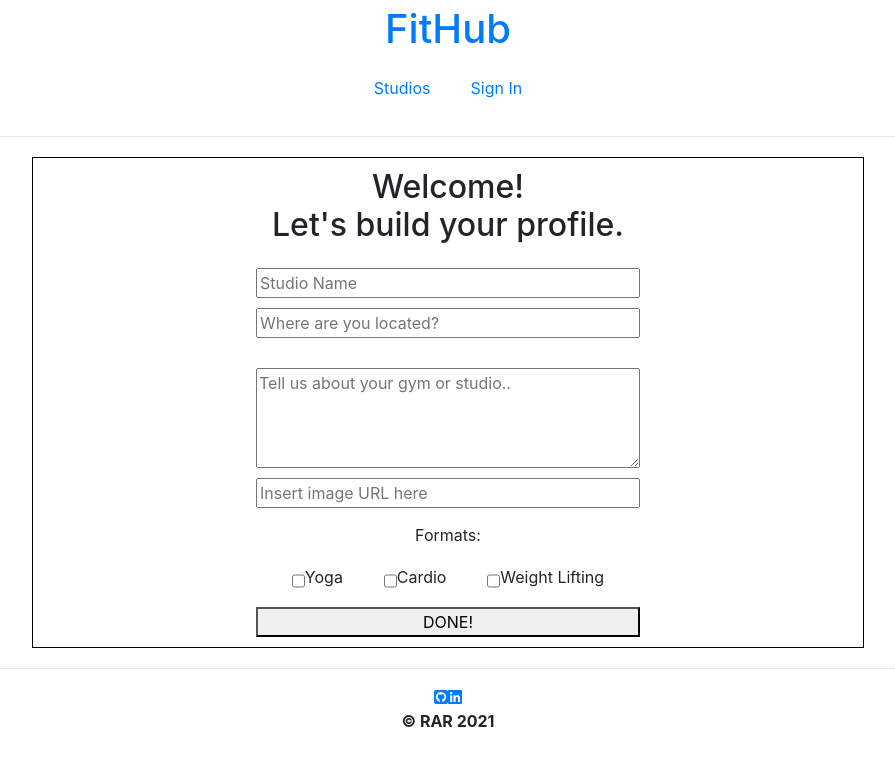
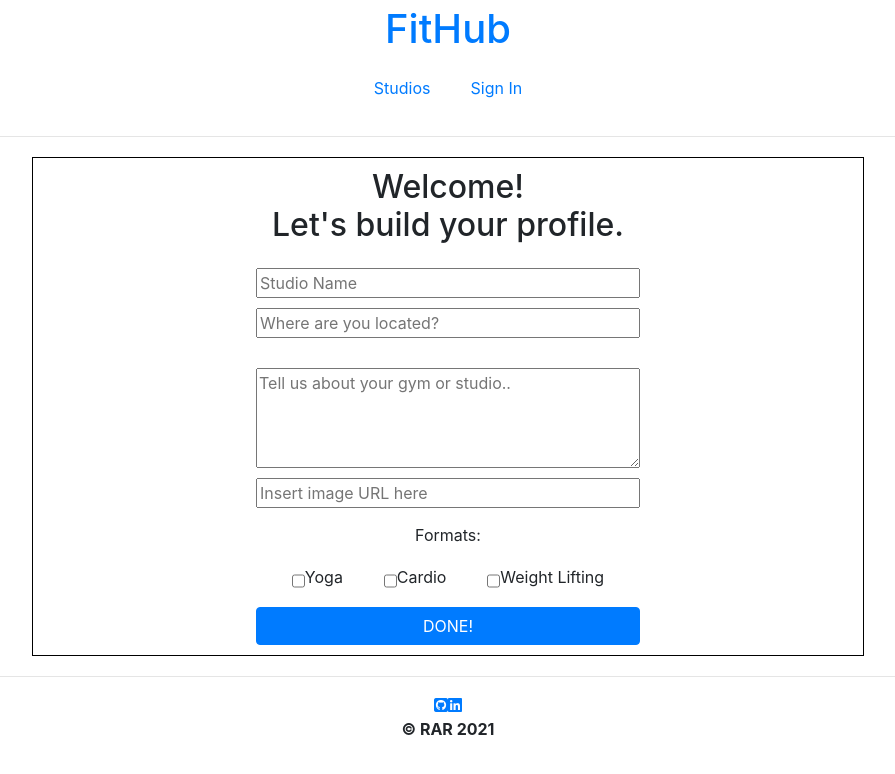
Before and after one commit to rararamberg/fithub, a React (Create React App) app in the folder client/: page /my-studio/create-studio in a window 1280 px wide. Shown: the top 774 px of the page, without its empty margins (192-1087 px from the left). Built offline with nearby package versions, Linux system fonts and the light colour scheme; no server answers; sample sign-in values are in the browser's storage.

Commit message:
added bootstrap buttons to studio create and edit page

```diff
--- a/client/src/screens/StudioCreateEdit/UserStudioCreate.jsx
+++ b/client/src/screens/StudioCreateEdit/UserStudioCreate.jsx
@@ -1,5 +1,6 @@
 import { useState } from "react";
 import './StudioCreateEdit.css'
+import Button from 'react-bootstrap/Button';
 
 function UserStudioCreate(props) {
   const [formData, setFormData] = useState({
@@ -103,7 +104,7 @@
         {/* <p>Clients can contact you here:</p>
         <p>**studio owner email**</p> */}
         {/* once submitted direct user to their studio's detail page */}
-        <button>DONE!</button>
+        <Button type="submit">DONE!</Button>
       </form>
     </div>
   );
--- a/client/src/screens/StudioCreateEdit/UserStudioEdit.jsx
+++ b/client/src/screens/StudioCreateEdit/UserStudioEdit.jsx
@@ -1,6 +1,7 @@
 import { useState, useEffect } from "react";
 import { useParams } from "react-router-dom";
 import './StudioCreateEdit.css'
+import Button from 'react-bootstrap/Button';
 
 function UserStudioEdit(props) {
   const { userStudio, handleUpdateStudio } = props;
@@ -126,7 +127,7 @@
         {/* <p>Clients can contact you here:</p>
         <p>**studio owner email**</p> */}
         {/* once submitted direct user to their studio's detail page */}
-        <button>SAVE!</button>
+        <Button type='submit'>SAVE!</Button>
       </form>
     </div>
   );
--- a/client/src/screens/StudioDetail/UserStudioDetail.jsx
+++ b/client/src/screens/StudioDetail/UserStudioDetail.jsx
@@ -30,7 +30,7 @@
             <Link to={`/my-studio/update-class/${fitclass.id}`}>
               <Button variant='dark' className="edit-button">EDIT</Button>
             </Link>
-            <Button className="delete-button" onClick={() => handleDeleteFitClass(fitclass.id)}>
+            <Button className="delete-button" variant="danger" onClick={() => handleDeleteFitClass(fitclass.id)}>
               DELETE
             </Button>
           </div>
```
Also changed, not shown: 1 other file (tests, documents, lock files or other folders).
